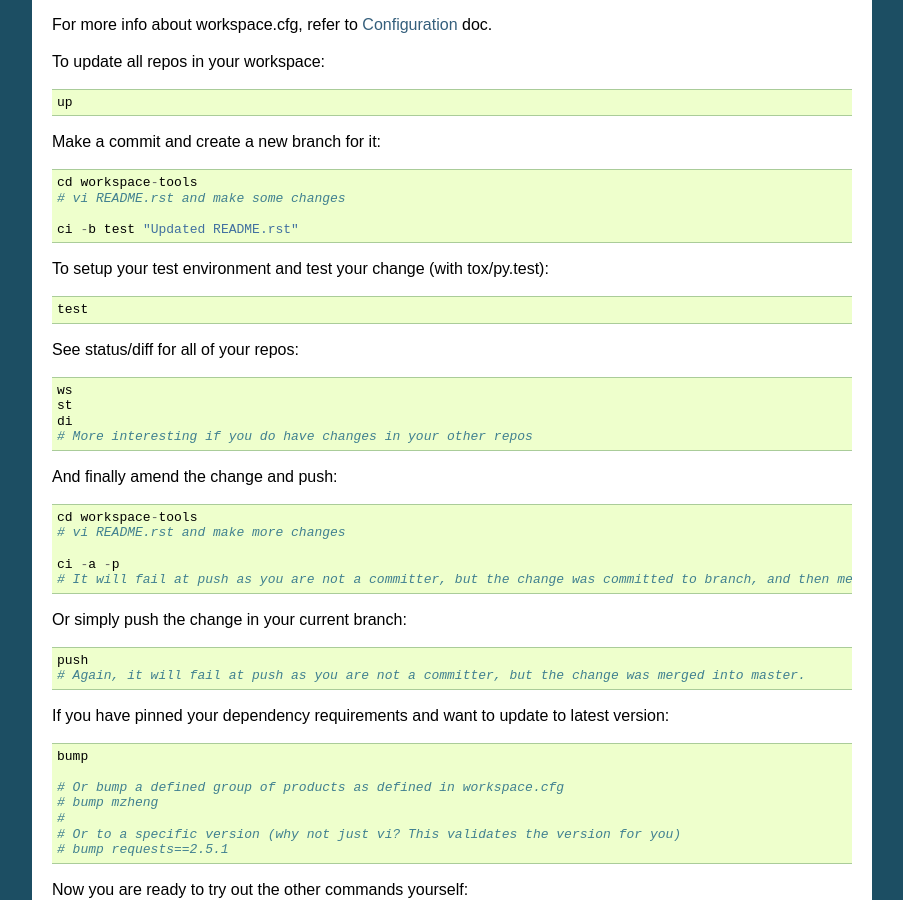
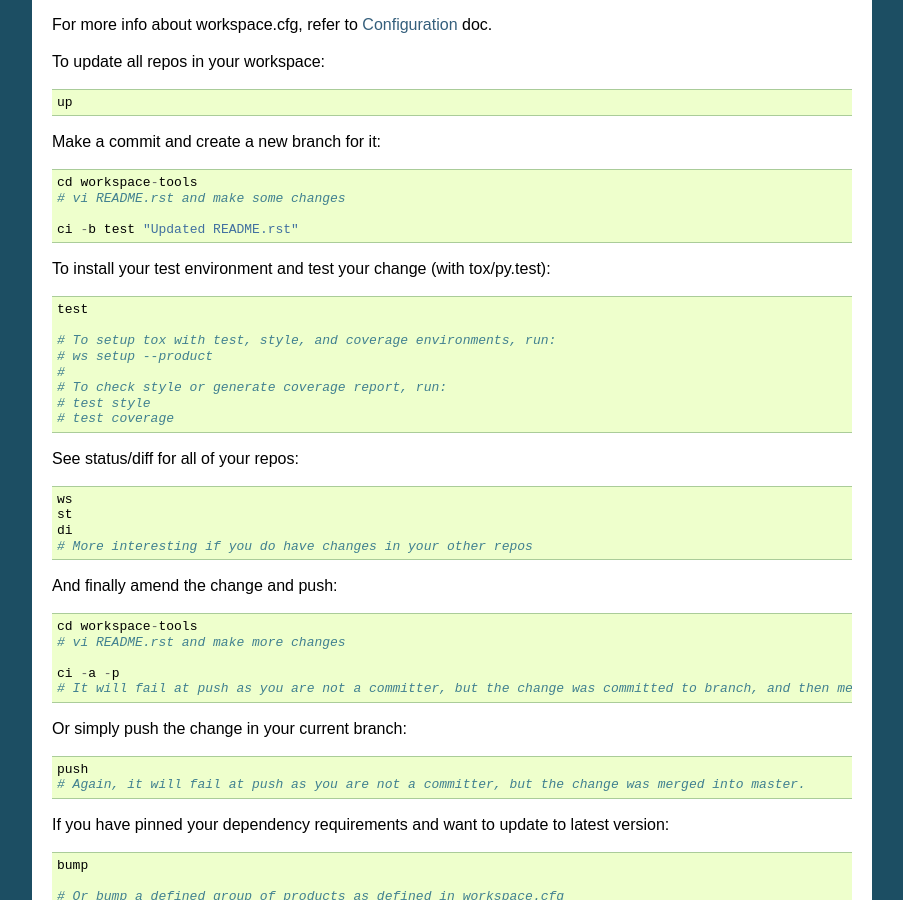
Before and after one commit to maxzheng/workspace-tools, a Sphinx documentation site: the page built from docs/README.rst, in a window 1280 px wide and 900 px high, scrolled down 976 px. Shown: the whole window, without its empty margins (198-1101 px from the left). Built offline with Sphinx 7.4.7, drawn with Linux system fonts in a browser that asks for light colours.

Commit message:
Add example to setup tox and run style/coverage

```diff
--- a/docs/README.rst
+++ b/docs/README.rst
@@ -61,9 +61,16 @@ Make a commit and create a new branch for it::
 
     ci -b test "Updated README.rst"
 
-To setup your test environment and test your change (with tox/py.test)::
+To install your test environment and test your change (with tox/py.test)::
 
     test
+
+    # To setup tox with test, style, and coverage environments, run:
+    # ws setup --product
+    #
+    # To check style or generate coverage report, run:
+    # test style
+    # test coverage
 
 See status/diff for all of your repos::
 
```
